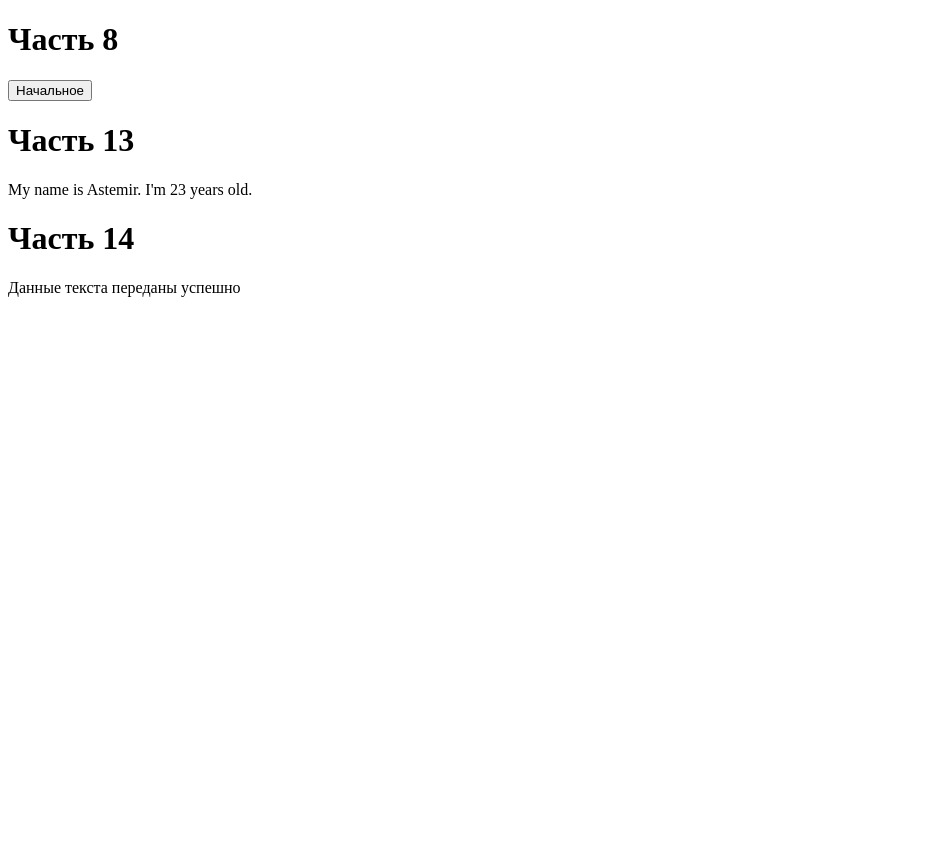
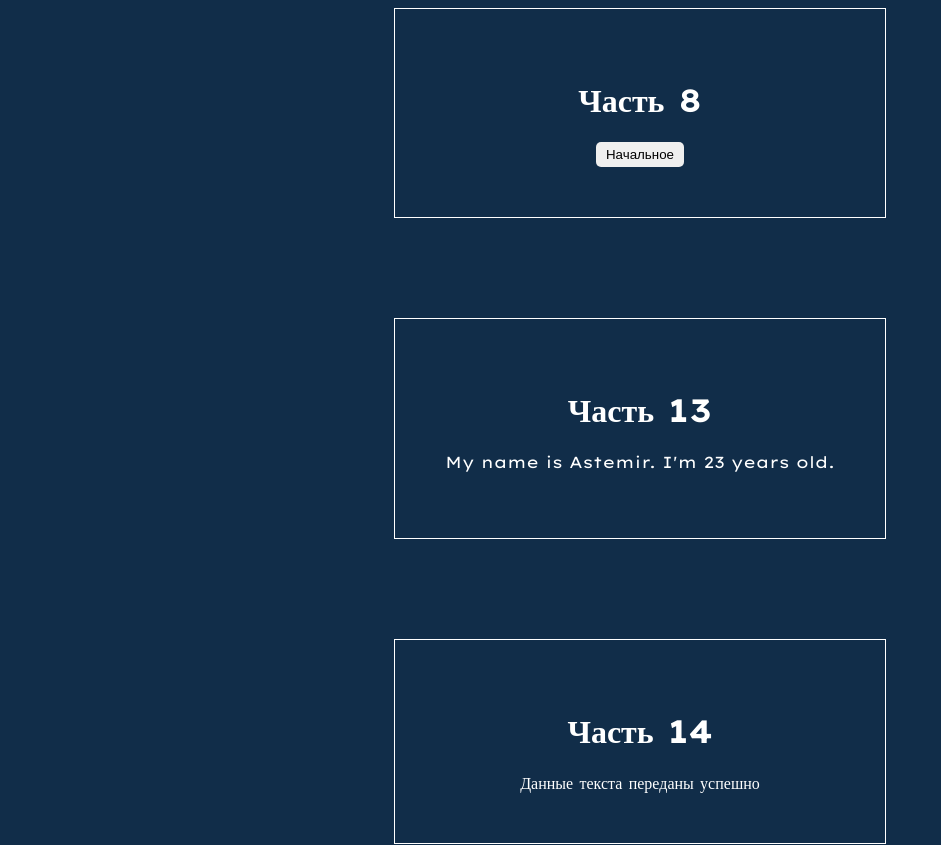
Before and after one commit to Astemir-Gurizhev/udemy-course, a React (Vite) app: page / in a window 1280 px wide. Shown: the top 845 px of the page, without its empty margins (0-941 px from the left). Before the commit the page ends 800 px from the top, so only its background shows below. Built offline with nearby package versions, Linux system fonts and the light colour scheme.

Commit message:
Creating a Component Chapter 15 and changing global.css

```diff
--- a/src/App.tsx
+++ b/src/App.tsx
@@ -1,5 +1,6 @@
 import Chapter13 from './components/chapter-13/Chapter13'
 import Chapter14 from './components/chapter-14/Chapter14'
+import Chapter15 from './components/chapter-15/Chapter15'
 import Chapter8 from './components/chapter-8/Chapter8'
 
 function App() {
@@ -10,7 +11,7 @@ function App() {
         <Chapter8/>
         <Chapter13 name="Astemir" age="23"/>
         <Chapter14 text="да"/>
-
+        <Chapter15/>
     </>
   )
 }
--- a/src/assets/globale.css
+++ b/src/assets/globale.css
@@ -0,0 +1,24 @@
+@import url('https://fonts.googleapis.com/css2?family=Lexend+Giga:wght@100..900&display=swap');
+
+body {
+	display: flex;
+	flex-direction: column;
+	align-items: center;
+	text-align: center;
+	font-family: "Lexend Giga", serif;
+	color: #fff;
+	background-color: #112d49;
+}
+
+.component {
+	margin-bottom: 100px;
+	border: 1px solid #fff;
+	padding: 50px;
+}
+
+button {
+	outline: none;
+	border: none;
+	padding: 5px 10px;
+	border-radius: 5px;
+}
--- a/src/components/chapter-13/Chapter13.tsx
+++ b/src/components/chapter-13/Chapter13.tsx
@@ -5,12 +5,12 @@ interface IMan {
 
 const Chapter13 = (props: IMan) => {
 	return (
-		<>
+		<div className='component'>
 			<h1>Часть 13</h1>
 			<p>
 				My name is {props.name}. I'm {props.age} years old.
 			</p>
-		</>
+		</div>
 	)
 }
 export default Chapter13
--- a/src/components/chapter-14/Chapter14.tsx
+++ b/src/components/chapter-14/Chapter14.tsx
@@ -3,12 +3,12 @@ interface ICheck {
 }
 const Chapter14 = (props: ICheck) => {
 	return (
-		<>
+		<div className='component'>
 			<h1>Часть 14</h1>
 			{props.text === 'да'
 				? 'Данные текста переданы успешно'
 				: 'Текст не получен'}
-		</>
+		</div>
 	)
 }
 export default Chapter14
--- a/src/components/chapter-15/Chapter15.tsx
+++ b/src/components/chapter-15/Chapter15.tsx
@@ -1,3 +1,9 @@
-export default function Chapter15() {
-	return <></>
+const Chapter15 = () => {
+	return (
+		<div className='component'>
+			<h1>Часть 15</h1>
+
+		</div>
+	)
 }
+export default Chapter15
--- a/src/components/chapter-8/Chapter8.tsx
+++ b/src/components/chapter-8/Chapter8.tsx
@@ -21,12 +21,12 @@ const Chapter8 = () => {
 	}
 
 	return (
-		<>
+		<div className='component'>
 			<h1>Часть 8</h1>
 			<button className={greenBtn} onClick={handleClick}>
 				{buttonText}
 			</button>
-		</>
+		</div>
 	)
 }
 export default Chapter8
```
